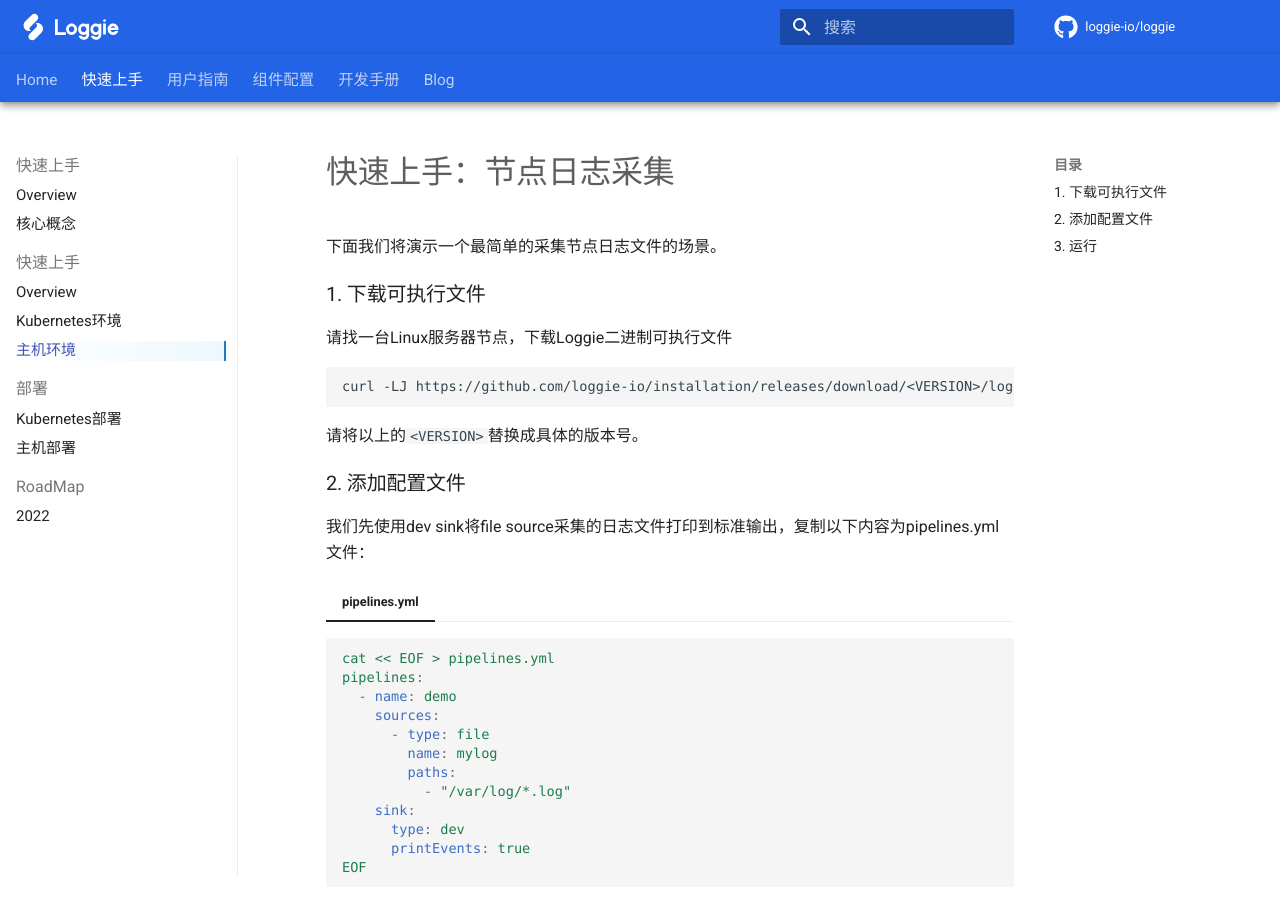
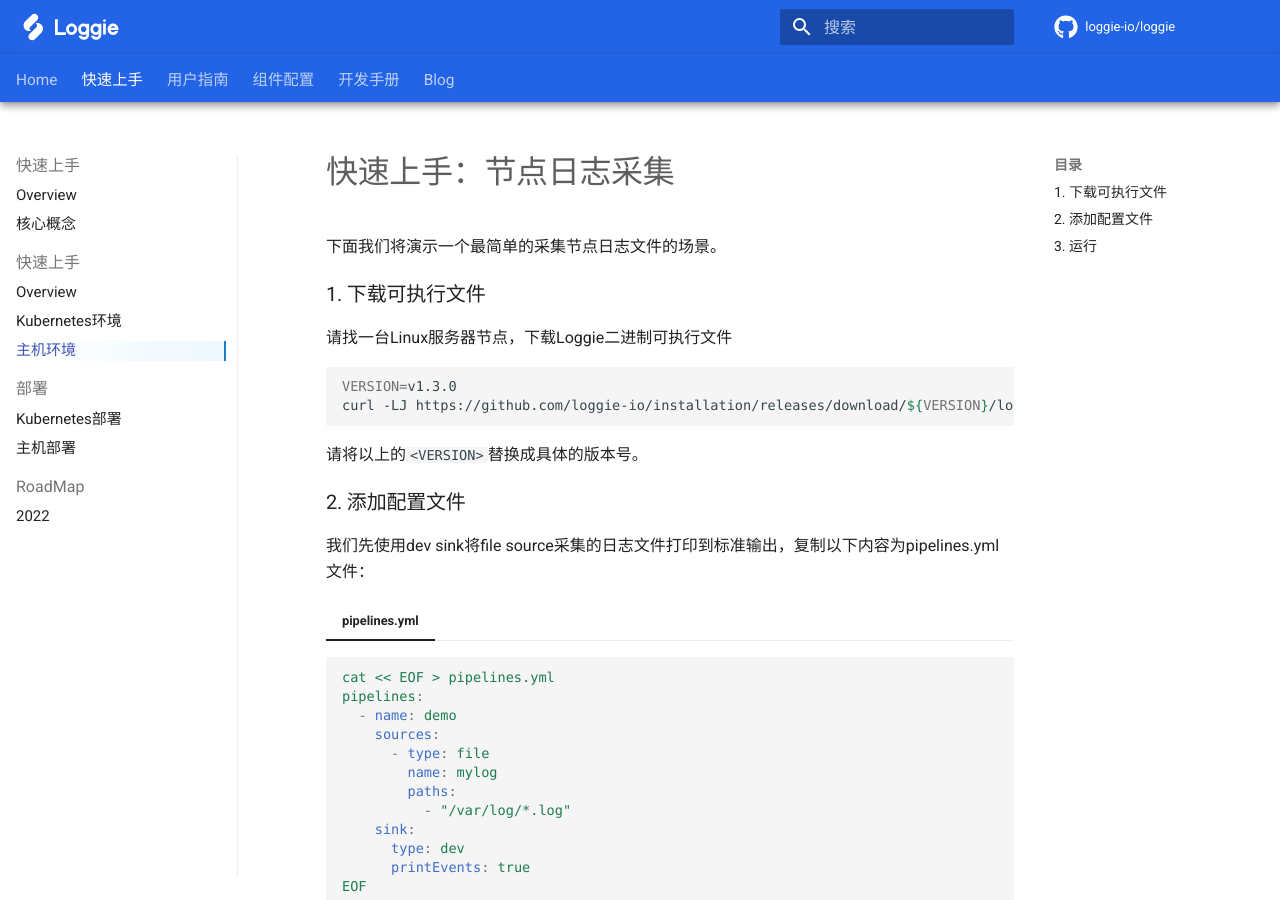
Before and after one commit to loggie-io/docs, an MkDocs documentation site: the page built from docs/getting-started/quick-start/node.md, in a window 1280 px wide and 900 px high. Built offline with MkDocs 1.6.1 and Material for MkDocs 9.7.7, drawn with Linux system fonts in a browser that asks for light colours; some web fonts are replaced; comment, search, counter and statistics services are not loaded.

Commit message:
Update node.md

````diff
--- a/docs/getting-started/quick-start/node.md
+++ b/docs/getting-started/quick-start/node.md
@@ -5,7 +5,8 @@
 ### 1. 下载可执行文件
 请找一台Linux服务器节点，下载Loggie二进制可执行文件
 ```shell
-curl -LJ https://github.com/loggie-io/installation/releases/download/<VERSION>/loggie-linux-amd64 -o loggie
+VERSION=v1.3.0
+curl -LJ https://github.com/loggie-io/installation/releases/download/${VERSION}/loggie-linux-amd64 -o loggie
 ```
 
 请将以上的`<VERSION>`替换成具体的版本号。
````
